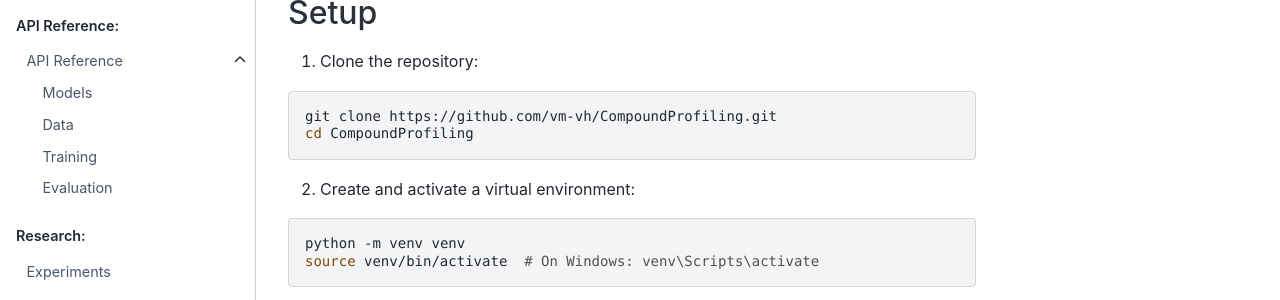
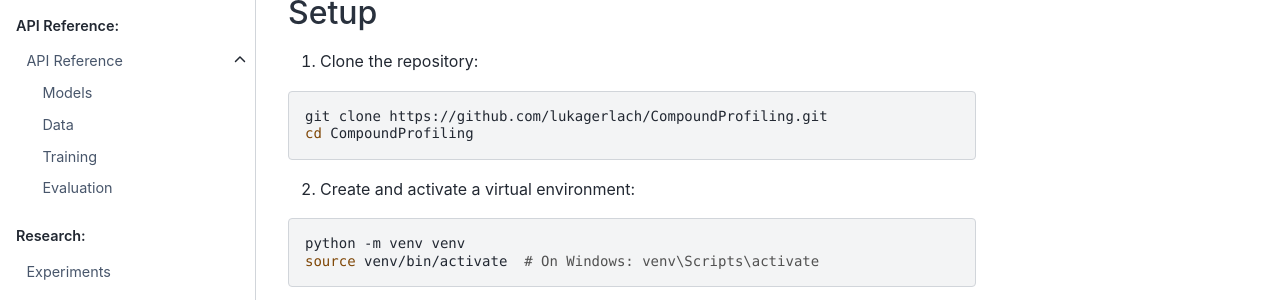
Before and after one commit to lukagerlach/CompoundProfiling, a Sphinx documentation site: the page built from docs/source/installation.md, in a window 1280 px wide and 1236 px high. Shown: the part 352-652 px from the top of the window. Built offline with Sphinx 7.4.7 and the Sphinx Book theme 1.1.4, drawn with Linux system fonts in a browser that asks for light colours; some of the changed lines change nothing that is shown.

Commit message:
fix repo url

````diff
--- a/docs/source/installation.md
+++ b/docs/source/installation.md
@@ -10,7 +10,7 @@
 
 1. Clone the repository:
 ```bash
-git clone https://github.com/vm-vh/CompoundProfiling.git
+git clone https://github.com/lukagerlach/CompoundProfiling.git
 cd CompoundProfiling
 ```
 
````
